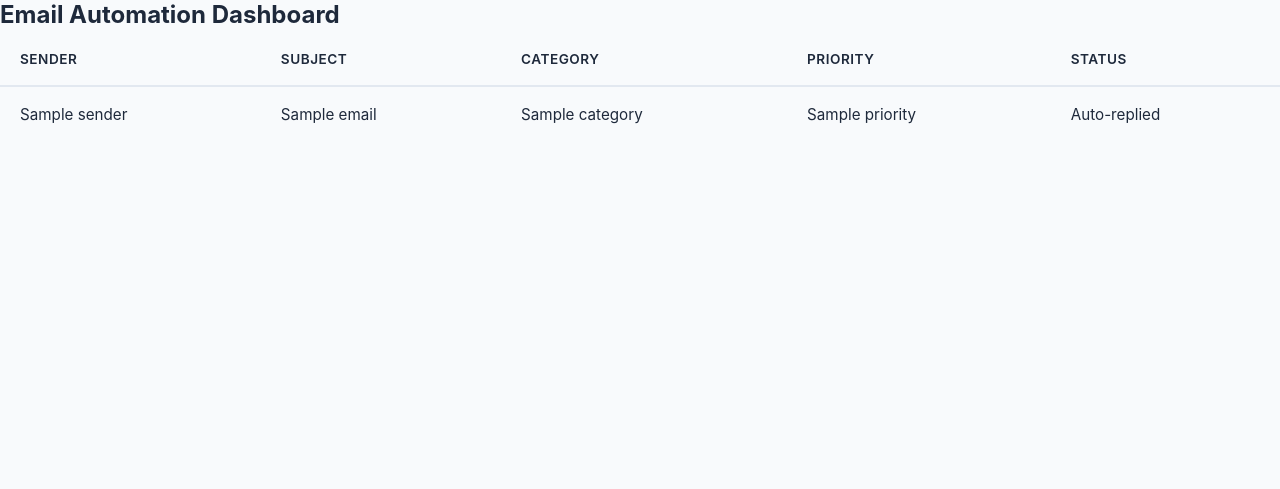
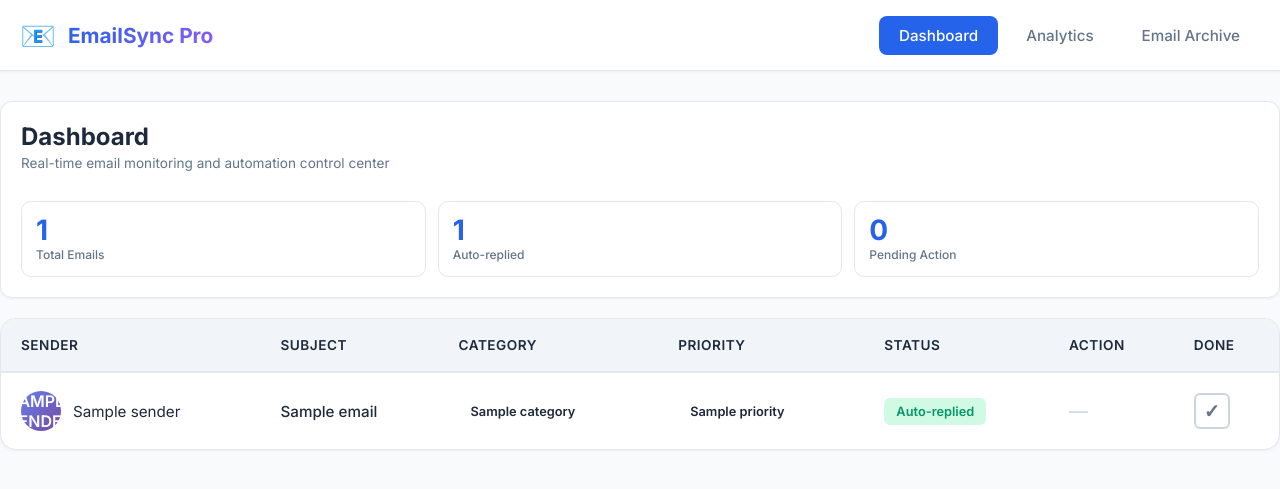
Before and after one commit to SasinduShanaka/Email-Automation-system, a Flask app: template templates/dashboard.html in a window 1280 px wide. Shown: the top 489 px of the page. Run offline with Flask 3, Linux system fonts and the light colour scheme; the template is opened without the code that fills it: most values are stand-ins (such as "Sample title", 1, 10 or a date in 2020); parts of the project's set-up code (start-up, migrations or seed data) failed here and were passed over.

Commit message:
Update dashboard.html

```diff
--- a/templates/dashboard.html
+++ b/templates/dashboard.html
@@ -2,32 +2,113 @@
 <html>
 <head>
     <title>Email Automation Dashboard</title>
+    <meta charset="UTF-8">
+    <meta name="viewport" content="width=device-width, initial-scale=1.0">
+    <meta http-equiv="refresh" content="10">
     <link rel="stylesheet" href="/static/style.css">
+    <link href="https://fonts.googleapis.com/css2?family=Inter:wght@400;500;600;700&display=swap" rel="stylesheet">
 </head>
 <body>
 
-<h1>Email Automation Dashboard</h1>
+<!-- Professional Navigation Bar -->
+<nav class="navbar">
+    <div class="nav-container">
+        <div class="logo">
+            <span class="logo-icon">📧</span>
+            <span class="logo-text">EmailSync Pro</span>
+        </div>
+        <div class="nav-links">
+            <a href="{{ url_for('dashboard') }}" class="nav-link active">Dashboard</a>
+            <a href="{{ url_for('analytics') }}" class="nav-link">Analytics</a>
+            <a href="{{ url_for('past_emails') }}" class="nav-link">Email Archive</a>
+        </div>
+    </div>
+</nav>
 
+<div class="container">
+    <header>
+        <div class="header-content">
+            <div class="page-header">
+                <h1>Dashboard</h1>
+                <p class="subtitle">Real-time email monitoring and automation control center</p>
+            </div>
+        </div>
+        <div class="stats-container">
+            <div class="stat-card">
+                <div class="stat-number">{{ emails|length }}</div>
+                <div class="stat-label">Total Emails</div>
+            </div>
+            <div class="stat-card">
+                <div class="stat-number">{{ emails|selectattr('status', 'equalto', 'Auto-replied')|list|length }}</div>
+                <div class="stat-label">Auto-replied</div>
+            </div>
+            <div class="stat-card">
+                <div class="stat-number">{{ emails|selectattr('status', 'equalto', 'Manual action required')|list|length }}</div>
+                <div class="stat-label">Pending Action</div>
+            </div>
+        </div>
+    </header>
+
+    <div class="table-container">
         <table>
+            <thead>
                 <tr>
                     <th>Sender</th>
                     <th>Subject</th>
                     <th>Category</th>
                     <th>Priority</th>
                     <th>Status</th>
+                    <th>Action</th>
+                    <th>Done</th>
                 </tr>
-
+            </thead>
+            <tbody>
                 {% for email in emails %}
-    <tr>
-        <td>{{ email.sender }}</td>
-        <td>{{ email.subject }}</td>
-        <td>{{ email.category }}</td>
-        <td>{{ email.priority }}</td>
-        <td>{{ email.status }}</td>
+                <tr class="email-row">
+                    <td>
+                        <div class="sender-cell">
+                            <div class="avatar">{{ email.sender[0]|upper }}</div>
+                            <span>{{ email.sender }}</span>
+                        </div>
+                    </td>
+                    <td class="subject-cell">{{ email.subject }}</td>
+                    <td>
+                        <span class="badge badge-{{ email.category|lower|replace(' ', '-') }}">
+                            {{ email.category }}
+                        </span>
+                    </td>
+                    <td>
+                        <span class="priority priority-{{ email.priority|lower }}">
+                            {{ email.priority }}
+                        </span>
+                    </td>
+                    <td>
+                        <span class="status status-{{ 'auto' if email.status == 'Auto-replied' else 'manual' }}">
+                            {{ email.status }}
+                        </span>
+                    </td>
+                    <td>
+                        {% if email.status == "Manual action required" %}
+                            <a href="{{ url_for('manual_reply', email_id=email.id) }}" class="btn-reply">
+                                Reply ✉️
+                            </a>
+                        {% else %}
+                            <span class="no-action">—</span>
+                        {% endif %}
+                    </td>
+                    <td>
+                        <form method="POST" action="{{ url_for('mark_done', email_id=email.id) }}" style="margin: 0;">
+                            <button type="submit" class="btn-check" title="Mark as done">
+                                ✓
+                            </button>
+                        </form>
+                    </td>
                 </tr>
                 {% endfor %}
-
+            </tbody>
         </table>
+    </div>
+</div>
 
 </body>
 </html>
```
Lines whose indentation alone changed are shown as unchanged.
